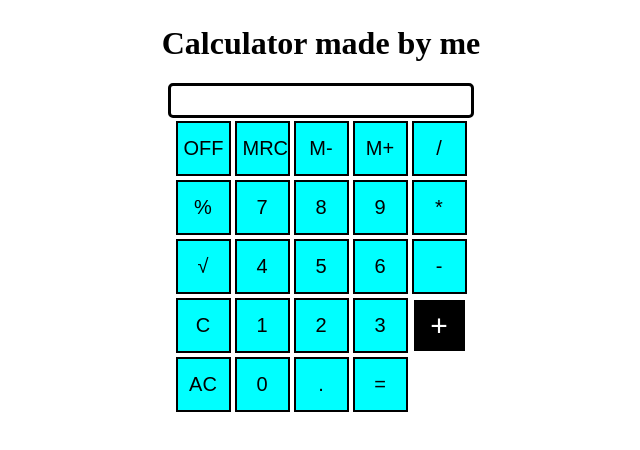
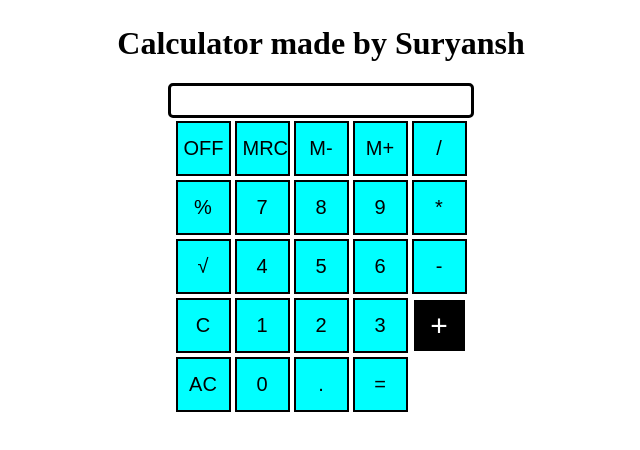
Before and after one commit to Suryansh2231/Calculator, a plain HTML site: page index.html in a window 1280 px wide. Shown: the whole page, without its empty margins (319-959 px from the left). Drawn offline with Linux system fonts and the light colour scheme.

Commit message:
updated name

```diff
--- a/index.html
+++ b/index.html
@@ -8,7 +8,7 @@
 </head>
 <body>
     <div class="container">
-        <h1>Calculator made by me</h1>
+        <h1>Calculator made by Suryansh</h1>
         <input type="text" name="screen" id="screen">
         <table>
             <tr>
```
